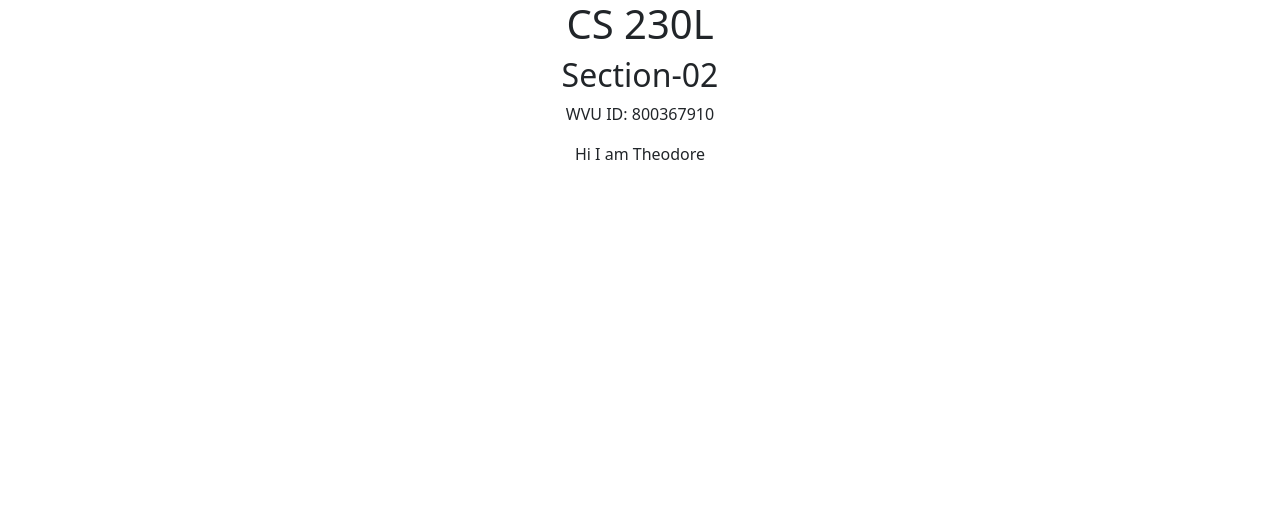
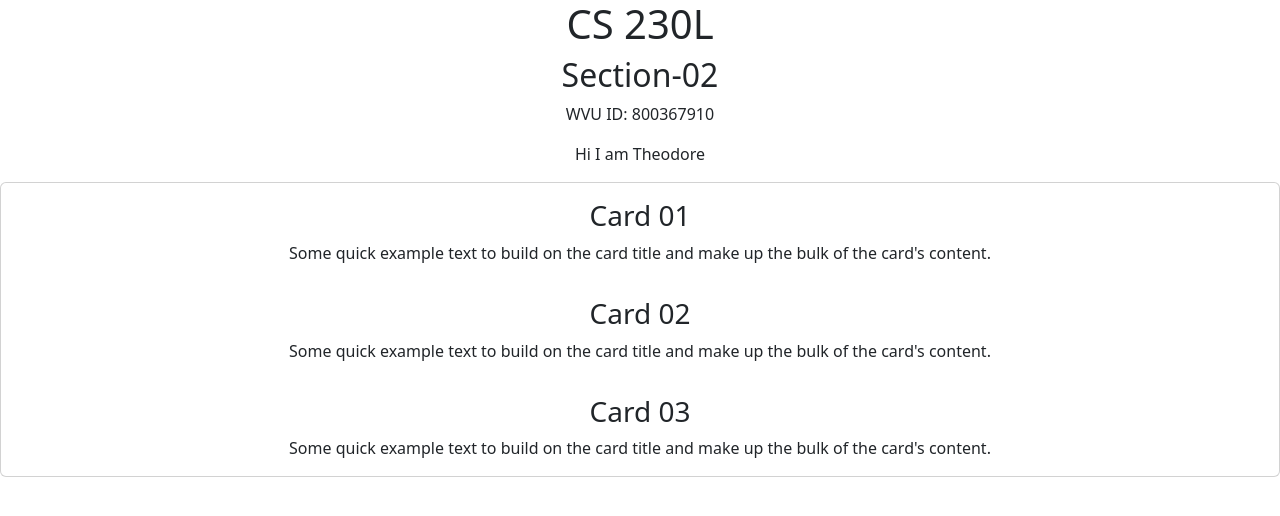
Before and after one commit to Tcarter21/newrepo, a React (Create React App) app: page / in a window 1280 px wide. Shown: the top 516 px of the page. Built offline with nearby package versions, Linux system fonts and the light colour scheme.

Commit message:
Update Card.js

```diff
--- a/src/Card.js
+++ b/src/Card.js
@@ -1,19 +1,21 @@
-// JavaScript source code
+
 import './App.css';
 function Card() {
-    <div class="card">
-        <div class="card-body">
-            <h3 class="card-title">Card 01</h3>
-            <p class="card-text">Some quick example text to build on the card title and make up the bulk of the card's content.</p>
+    return (
+        <div className="card">
+            <div className="card-body">
+                <h3 className="card-title">Card 01</h3>
+                <p className="card-text">Some quick example text to build on the card title and make up the bulk of the card's content.</p>
+            </div>
+            <div className="card-body">
+                <h3 className="card-title">Card 02</h3>
+                <p className="card-text">Some quick example text to build on the card title and make up the bulk of the card's content.</p>
+            </div>
+            <div className="card-body">
+                <h3 className="card-title">Card 03</h3>
+                <p className="card-text">Some quick example text to build on the card title and make up the bulk of the card's content.</p>
+            </div>
         </div>
-        <div class="card-body">
-            <h3 class="card-title">Card 02</h3>
-            <p class="card-text">Some quick example text to build on the card title and make up the bulk of the card's content.</p>
-        </div>
-        <div class="card-body">
-            <h3 class="card-title">Card 03</h3>
-            <p class="card-text">Some quick example text to build on the card title and make up the bulk of the card's content.</p>
-        </div>
-    </div>
+    );
 }
 export default Card;
```
